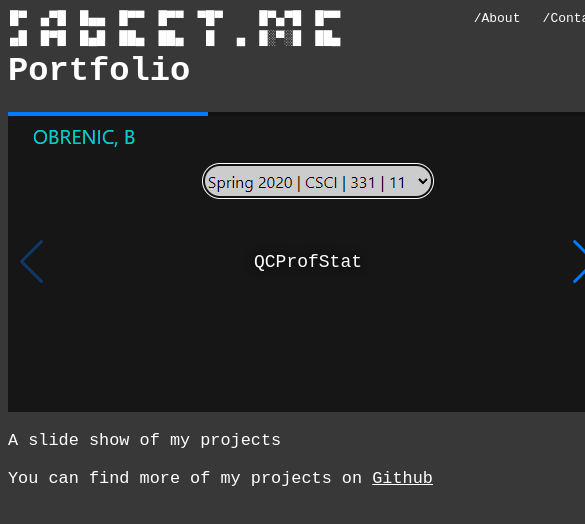
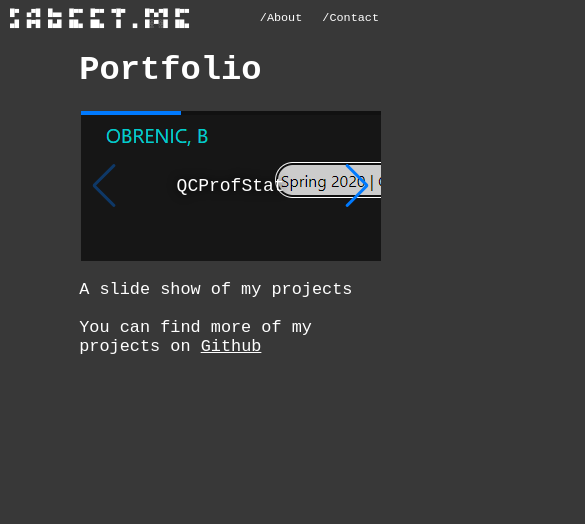
Before and after one commit to sabeet/PortRego, a website: page portfolio.html in a window 390 px wide. Shown: the top 524 px of the page, 585 px wide, since content can reach past the window. Drawn offline with nearby package versions, Linux system fonts and the light colour scheme.

Commit message:
Modified simulated loading time to 3 seconds instead of 5, added an extra media query for bigger smartphones

```diff
--- a/stylesheets/style-main.css
+++ b/stylesheets/style-main.css
@@ -44,6 +44,16 @@ body {
         }
     }
 
+    @media screen and (max-width: 480px){
+      .logo{
+          color: #fff;
+          font-family: monospace;
+          position: absolute;
+          line-height: 1.3vh;
+          font-size: .9vh;
+      }
+  }
+
   .feature { grid-area: feature; }
 
   .left-margin { grid-area: left-margin; }
--- a/stylesheets/style-template.css
+++ b/stylesheets/style-template.css
@@ -145,6 +145,30 @@
     }
 }
 
+@media screen and (max-width: 480px){
+  .logo-text{
+      margin: 0px;
+      padding: 0px;
+      color: #fff;
+      font-family: monospace;
+      position: absolute;
+      line-height: 1.3vh;
+      font-size: .9vh;
+  }
+
+  .navbar-text{
+    font-family: monospace;
+    columns: #fff;
+    float: right;
+    font-size: 1.4vh;
+  }
+
+  .swiper {
+    width: 300px;
+    height: 150px;
+  }
+}
+
 p {
   animation: fadeIn ease 10s;
   -webkit-animation: fadeIn ease 10s;
```
Also changed, not shown: index.html (+1 -1 lines), stylesheets/style.css (+16 -0 lines).
